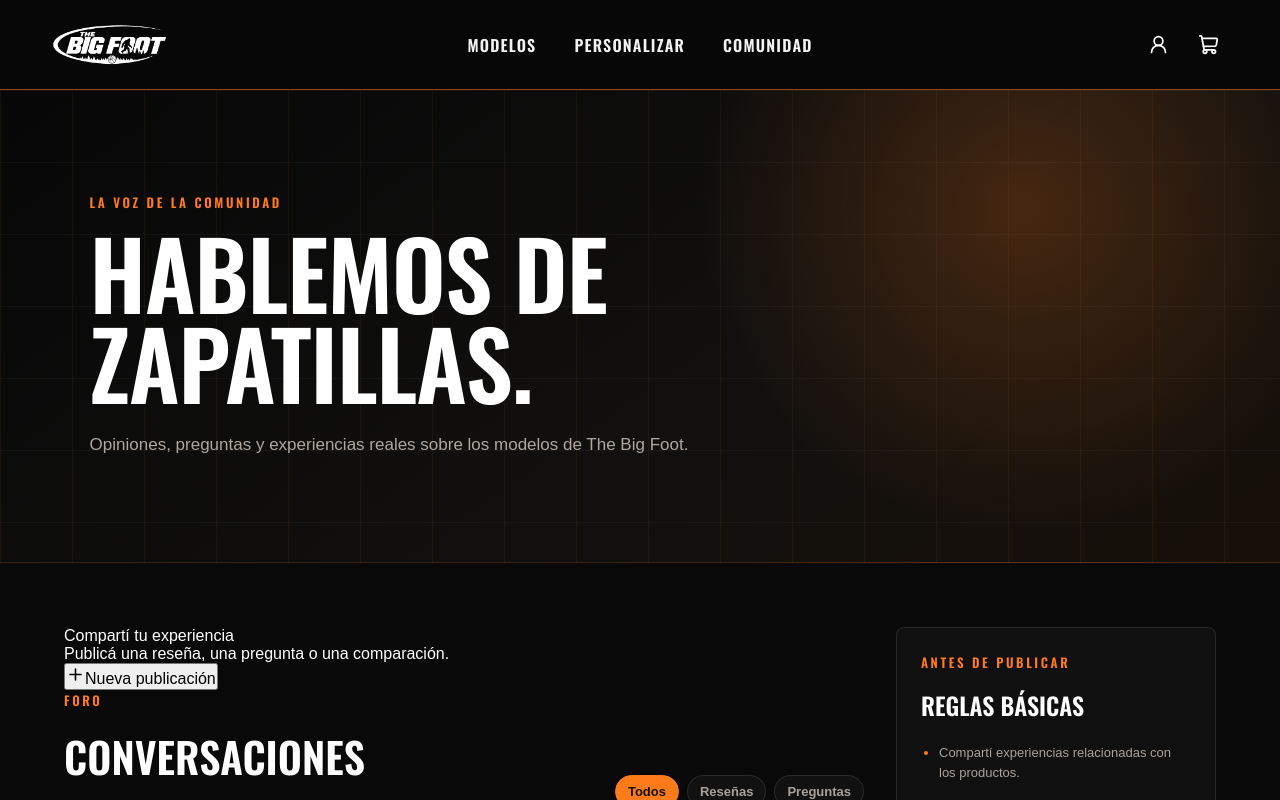
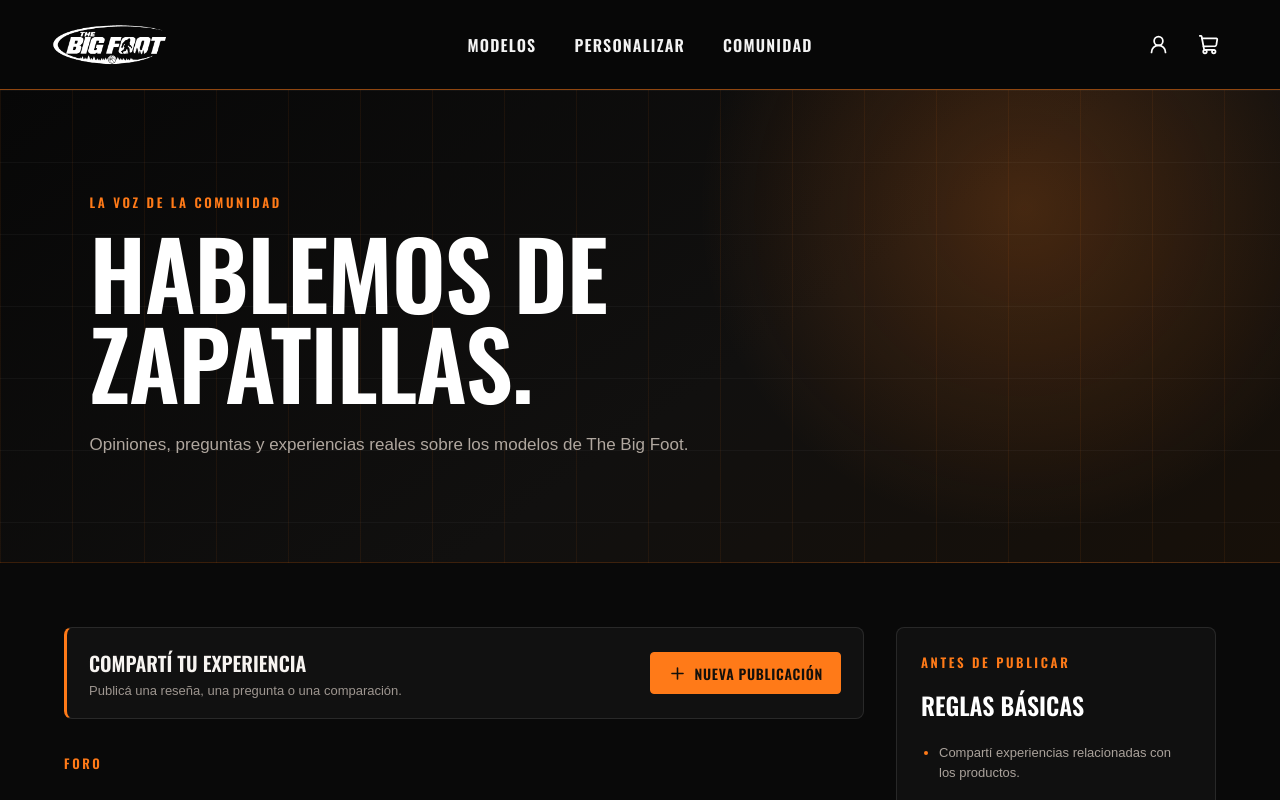
Before and after one commit to olatealejo/Proyecto_Big_Foot, a React (Vite) app: page /comunidad in a window 1280 px wide. Shown: the top 800 px of the page. Built offline with nearby package versions, Linux system fonts and the light colour scheme.

Commit message:
style: diseñar acceso a nueva publicacion

```diff
--- a/src/pages/Comunidad.css
+++ b/src/pages/Comunidad.css
@@ -588,3 +588,70 @@
 .comunidad-pagina .footer-contacto a:focus-visible {
   color: #ff9a45;
 }
+
+/* Acceso para crear publicaciones */
+.comunidad-compositor {
+  margin-bottom: 34px;
+  padding: 20px 22px;
+
+  display: flex;
+  align-items: center;
+  justify-content: space-between;
+  gap: 20px;
+
+  background-color: #111111;
+  border: 1px solid rgba(255, 255, 255, 0.1);
+  border-left: 3px solid #ff7a18;
+  border-radius: 8px;
+}
+
+.comunidad-compositor-titulo {
+  margin: 0 0 5px;
+
+  color: #f7f4f1;
+  font-family: "Oswald", Arial, sans-serif;
+  font-size: 20px;
+  font-weight: 600;
+  text-transform: uppercase;
+}
+
+.comunidad-compositor-texto {
+  margin: 0;
+  color: #9e9690;
+  font-size: 13px;
+}
+
+.comunidad-crear-boton {
+  min-height: 42px;
+  padding: 0 17px;
+
+  display: inline-flex;
+  align-items: center;
+  justify-content: center;
+  gap: 8px;
+  flex: 0 0 auto;
+
+  color: #15100b;
+  font-family: "Oswald", Arial, sans-serif;
+  font-size: 14px;
+  font-weight: 600;
+  text-transform: uppercase;
+  letter-spacing: 0.7px;
+
+  background-color: #ff7a18;
+  border: 1px solid #ff7a18;
+  border-radius: 4px;
+  cursor: pointer;
+
+  transition:
+    background-color 0.2s ease,
+    border-color 0.2s ease,
+    transform 0.2s ease;
+}
+
+.comunidad-crear-boton:hover,
+.comunidad-crear-boton:focus-visible {
+  background-color: #ff9748;
+  border-color: #ff9748;
+  transform: translateY(-1px);
+}
```
